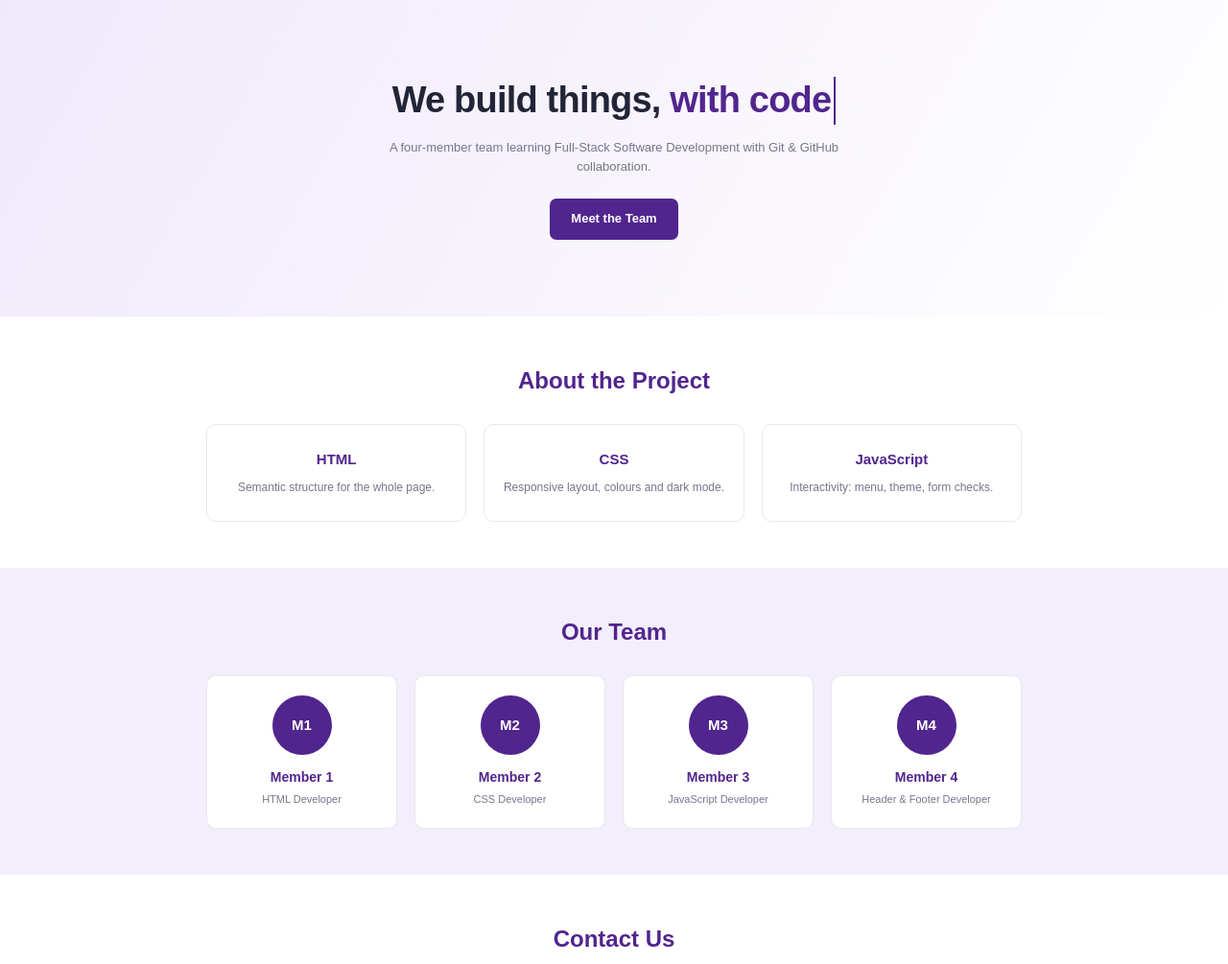
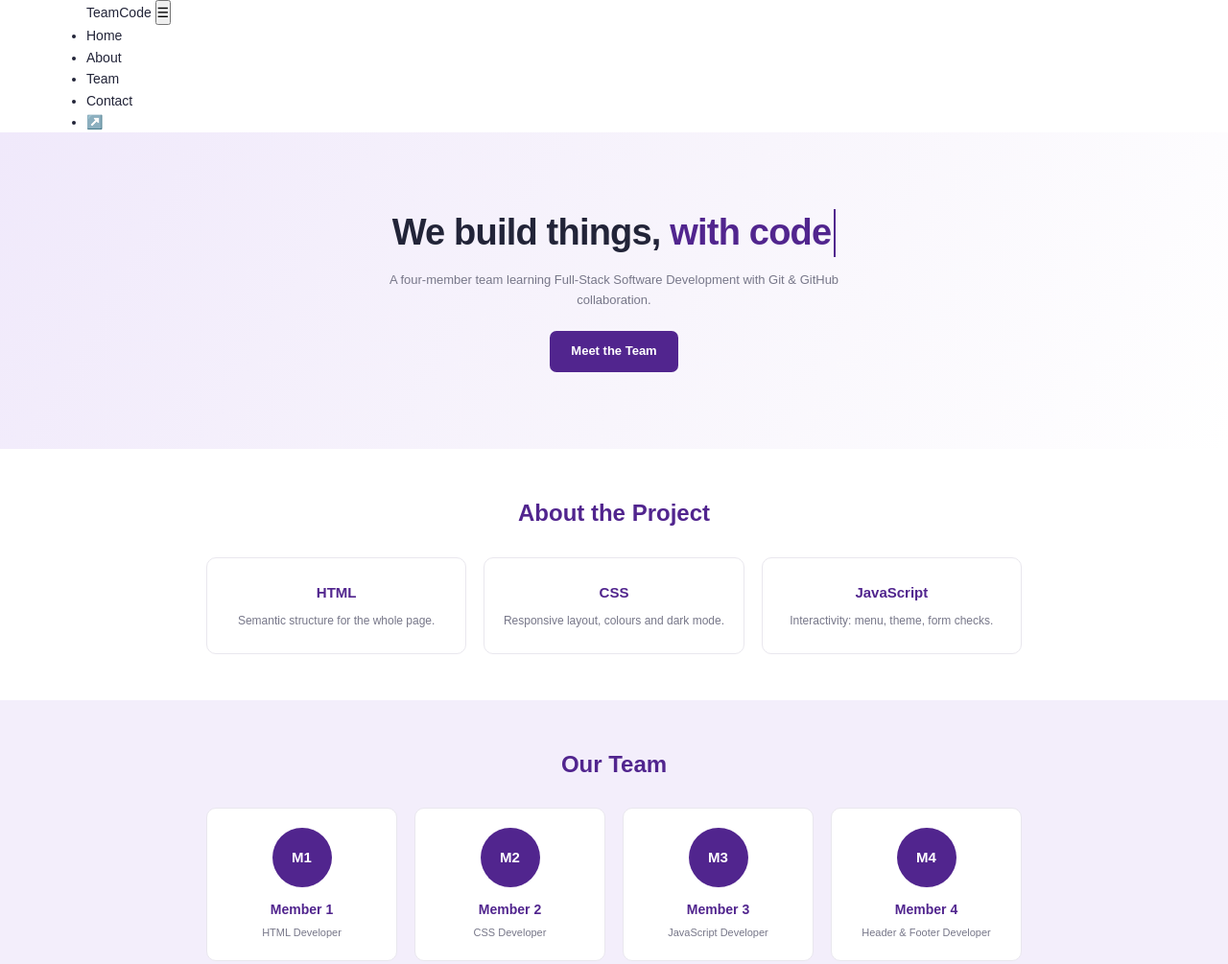
Before and after one commit to naveennisalka/team-portfolio-site, a plain HTML site: page index.html in a window 1280 px wide. Shown: the top 1005 px of the page at 96% size. Drawn offline with Linux system fonts and the light colour scheme.

Commit message:
Add semantic header and footer markup

```diff
--- a/index.html
+++ b/index.html
@@ -13,7 +13,27 @@
 
 
   <!-- MEMBER 4: HEADER goes here -->
+  <header class="site-header" id="top">
+    <nav class="navbar container">
+      <a href="#top" class="logo">TeamCode</a>
 
+      <button class="menu-toggle" id="menuToggle" aria-label="Toggle navigation" aria-expanded="false">
+        ☰
+      </button>
+
+      <ul class="nav-links" id="navLinks">
+        <li><a href="#home" class="nav-link active">Home</a></li>
+        <li><a href="#about" class="nav-link">About</a></li>
+        <li><a href="#team" class="nav-link">Team</a></li>
+        <li><a href="#contact" class="nav-link">Contact</a></li>
+        <li>
+          <a href="#contact" class="nav-icon" aria-label="Contact us">
+            ↗️
+          </a>
+        </li>
+      </ul>
+    </nav>
+  </header>
   <!-- MEMBER 1: ABOUT THE PROJECT -->
   <main>
     <!-- MEMBER 1: HERO SECTION -->
@@ -127,7 +147,18 @@
 
 
   <!-- MEMBER 4: HEADER goes here -->
+  <footer class="site-footer">
+    <div class="container footer-content">
+      <p>
+        &copy; <span id="currentYear">2026</span> TeamCode.
+        All rights reserved.
+      </p>
 
+      <p>COSC 12313 / BECS 22613 - University of Kelaniya</p>
+
+      <a href="#top" class="back-to-top">Back to top ↑</a>
+    </div>
+  </footer>
 
 
   <script src="js/script.js"></script>
```
